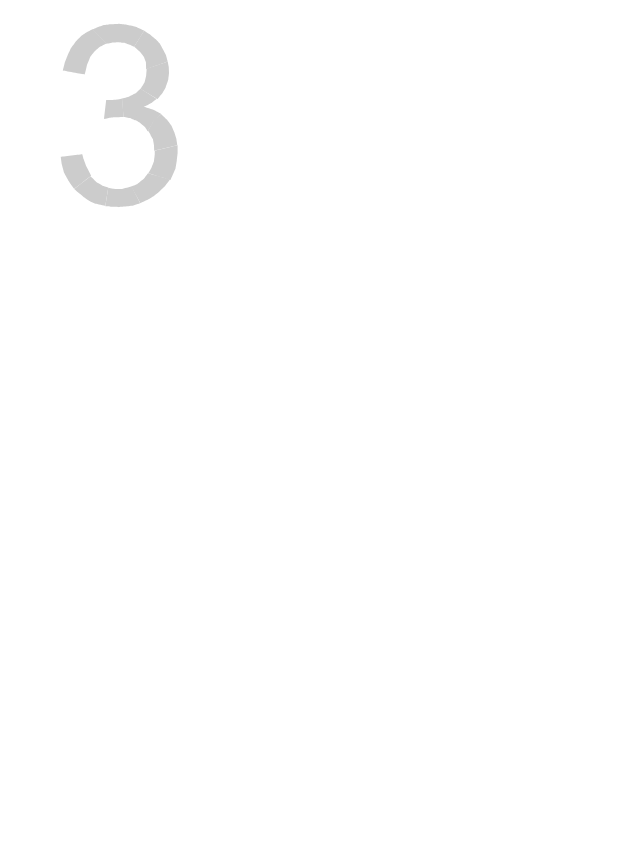
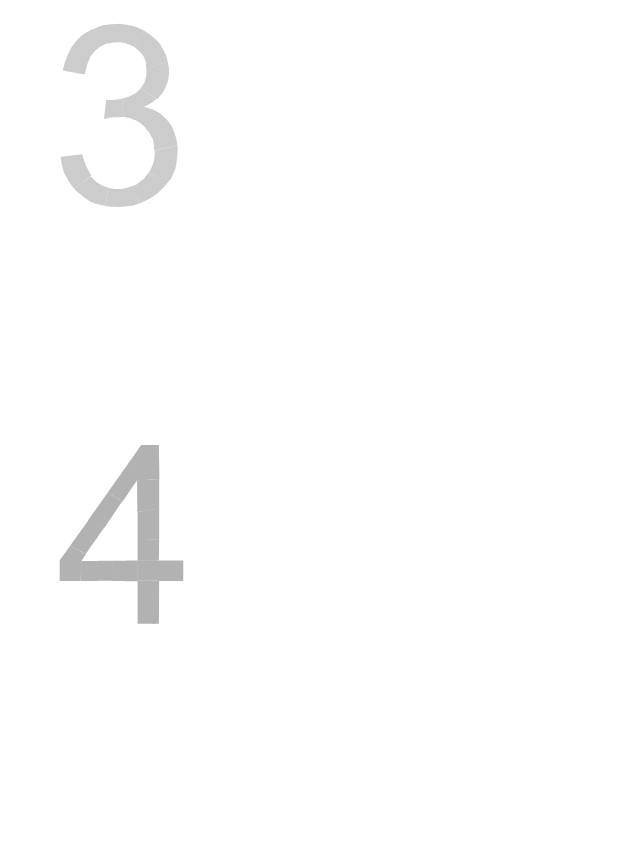
Before and after one commit to BaselSafieh/UIP2, a plain HTML site: page numbers.html in a window 1280 px wide. Shown: the part 1659-2503 px from the top of the page, without its empty margins (0-640 px from the left). Before the commit the page ends 2096 px from the top, so only its background shows below. Drawn offline with Linux system fonts and the light colour scheme.

Commit message:
Update numbers.html

```diff
--- a/numbers.html
+++ b/numbers.html
@@ -109,4 +109,31 @@
 </svg>
 </figure>
  <!-- END NUMBER 3 -->
+
+ <!-- NUMBER 4 -->
+ <figure>
+<svg width="580" height="400" xmlns="http://www.w3.org/2000/svg">
+ <!-- Created with Method Draw - http://github.com/duopixel/Method-Draw/ -->
+ <g>
+  <title>background</title>
+  <rect fill="#fff" id="canvas_background" height="402" width="582" y="-1" x="-1"/>
+ </g>
+ <g>
+  <title>Number 4 </title>
+  <path id="svg_3" d="m93.14713,8.12182c0,0 17.76648,0 17.76648,0c0,0 0.50761,33.75632 0.50761,33.75632c0,0 -22.33501,1.52284 -22.33501,1.52284c0,0 -4.82233,-22.33501 -4.82233,-22.33501c0,0 8.88324,-12.94415 8.88324,-12.94415z" stroke-opacity="null" stroke-width="0" stroke="#e5e5e5" fill="#b2b2b2"/>
+  <path id="svg_4" d="m84.5177,20.55835c0,0 5.07614,21.82739 5.07614,21.82739c0,0 -8.37563,12.43654 -8.37563,12.43654c0,0 -6.59898,9.89847 -6.59898,9.89847c0,0 -14.97461,-8.88324 -14.97461,-8.88324c0,0 24.87308,-35.27916 24.87308,-35.27916z" stroke-opacity="null" stroke-width="0" stroke="#e5e5e5" fill="#b2b2b2"/>
+  <path id="svg_5" d="m89.08622,43.14717c0,0 22.0812,-1.26903 22.0812,-1.26903c0,0 0,29.94921 0,29.94921c0,0 -21.82739,3.29949 -21.82739,3.29949c0,0 -0.25381,-31.97967 -0.25381,-31.97967z" fill-opacity="null" stroke-opacity="null" stroke-width="0" stroke="#e5e5e5" fill="#b2b2b2"/>
+  <path id="svg_6" d="m89.59383,75.12684c0,0 0,26.90353 0,26.90353c0,0 21.57359,0.76142 21.57359,0.76142c0,0 0,-31.47205 0,-31.47205c0,0 -21.57359,3.8071 -21.57359,3.8071z" fill-opacity="null" stroke-opacity="null" stroke-width="0" stroke="#e5e5e5" fill="#b2b2b2"/>
+  <path id="svg_7" d="m89.59383,101.77656c0,0 0,22.0812 0,22.0812c0,0 21.57359,0 21.31978,-0.2538c0.2538,0.2538 0.2538,-21.06598 0.2538,-21.06598c0,0 -21.57359,-0.76142 -21.57359,-0.76142z" fill-opacity="null" stroke-opacity="null" stroke-width="0" stroke="#e5e5e5" fill="#b2b2b2"/>
+  <path id="svg_8" d="m59.64462,55.83751c0,0 14.46699,8.62943 14.46699,8.62943c0,0 -17.76648,26.39592 -17.76648,26.39592c0,0 -16.49745,-7.10659 -16.49745,-7.10659c0,0 19.79694,-27.91876 19.79694,-27.91876z" fill-opacity="null" stroke-opacity="null" stroke-width="0" stroke="#e5e5e5" fill="#b2b2b2"/>
+  <path id="svg_9" d="m40.6091,82.99485c0,0 15.73603,7.61421 15.73603,7.61421c0,0 -18.2741,26.14211 -18.2741,26.14211c0,0 -15.98983,-7.86801 -15.98983,-7.86801c0,0 18.5279,-25.8883 18.5279,-25.8883z" fill-opacity="null" stroke-opacity="null" stroke-width="0" stroke="#e5e5e5" fill="#b2b2b2"/>
+  <path id="svg_10" d="m22.0812,108.88315c0,0 15.98983,8.12182 15.98983,8.12182c0,0 -4.56852,6.85279 -4.56852,6.85279c0,0 -0.76142,20.05074 -0.76142,20.05074c0,0 -21.06597,0 -21.06597,0c0,0 0,-20.55836 0,-20.55836c0,0 10.40608,-14.46699 10.40608,-14.46699z" fill-opacity="null" stroke-opacity="null" stroke-width="0" stroke="#e5e5e5" fill="#b2b2b2"/>
+  <path id="svg_11" d="m33.2487,124.11157c0,0 -0.50761,19.79694 -0.50761,19.79694c0,0 31.72586,-0.25381 31.72586,-0.25381c0,0 0,-19.79694 0,-19.79694c0,0 -31.21825,0.25381 -31.21825,0.25381z" fill-opacity="null" stroke-opacity="null" stroke-width="0" stroke="#e5e5e5" fill="#b2b2b2"/>
+  <path id="svg_12" d="m64.21314,123.85776c0,0 -0.25381,20.05074 -0.25381,20.05074c0,0 25.8883,0.25381 25.8883,0.25381c0,0 0,-20.55836 0,-20.55836c0,0 -25.6345,0.25381 -25.6345,0.25381z" fill-opacity="null" stroke-opacity="null" stroke-width="0" stroke="#e5e5e5" fill="#b2b2b2"/>
+  <path id="svg_13" d="m89.59383,123.60395c0,0 0,20.05074 0,20.05074c0,0 45.68524,0.25381 45.68524,0.25381c0,0 0,-20.30455 0,-20.30455c0,0 -45.68524,0 -45.68524,0z" fill-opacity="null" stroke-opacity="null" stroke-width="0" stroke="#e5e5e5" fill="#b2b2b2"/>
+  <path id="svg_14" d="m89.59383,143.6547c0,0 0,43.14717 0,43.14717c0,0 21.57359,0.25381 21.31978,0.00001c0.2538,0.2538 0.2538,-43.14718 0.2538,-43.14718c0,0 -21.57359,0 -21.57359,0z" fill-opacity="null" stroke-opacity="null" stroke-width="0" stroke="#e5e5e5" fill="#b2b2b2"/>
+ </g>
+</svg>
+</figure>
+ <!-- END NUMBER 4 -->
 </html>
```
